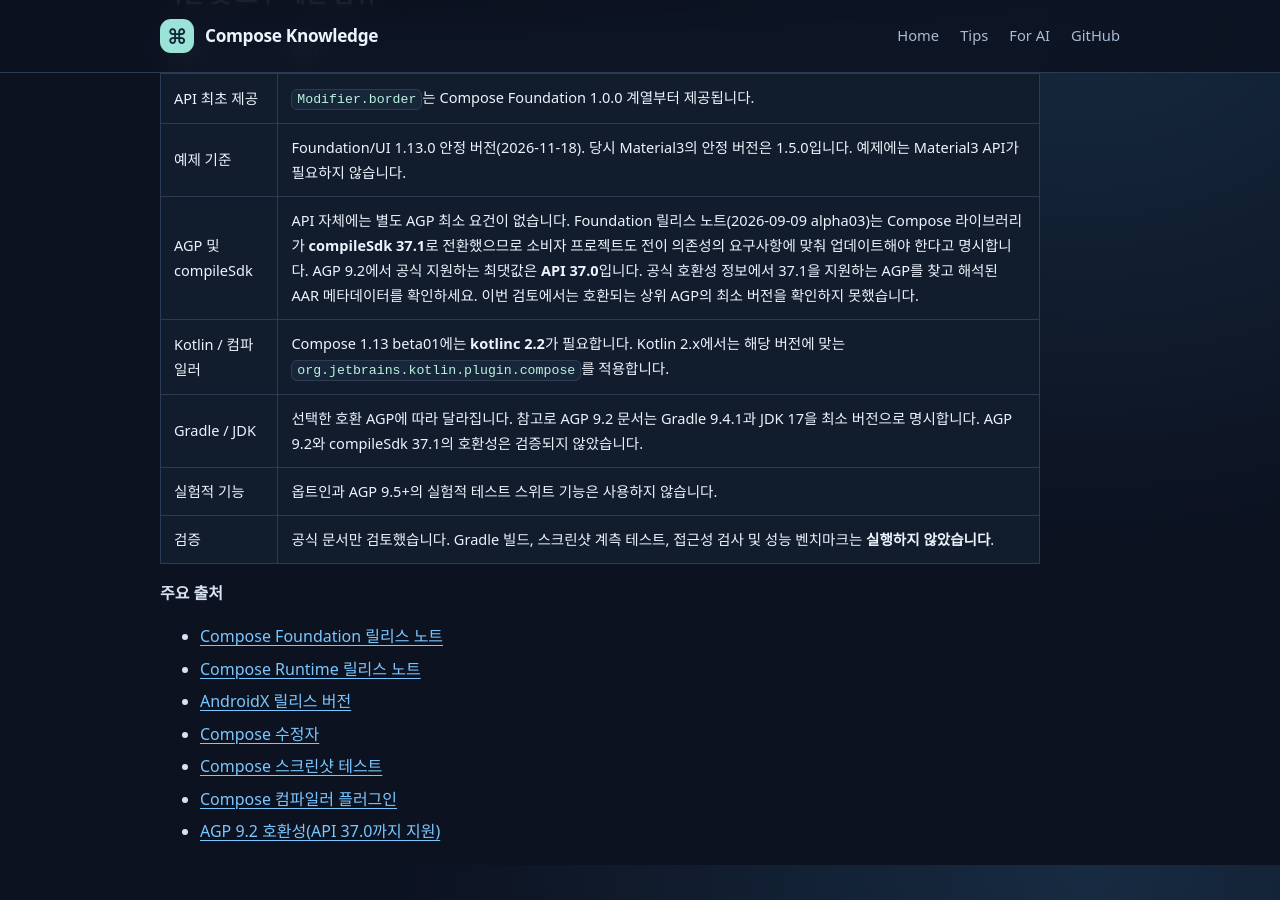
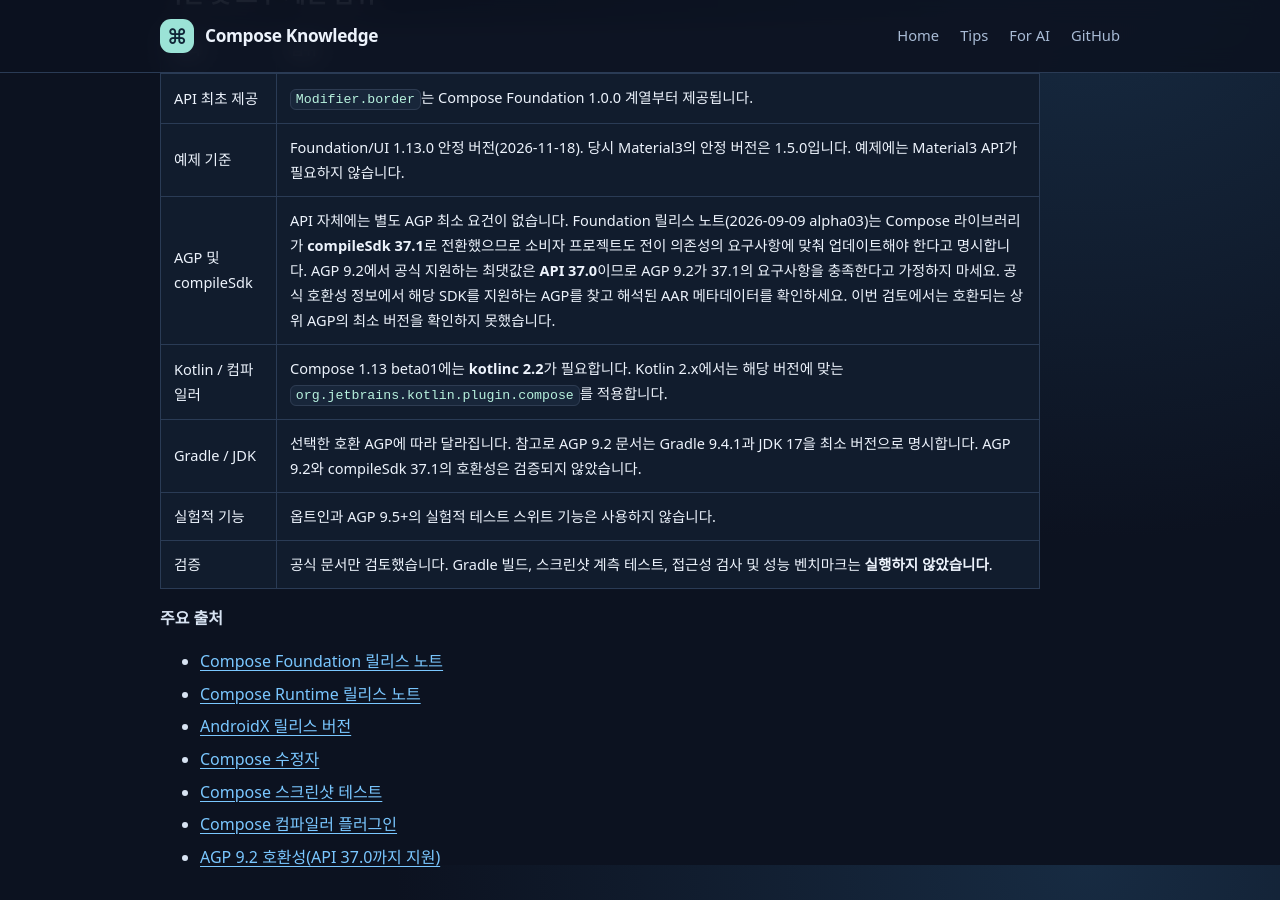
Before and after one commit to seungwan-woo/compose-knowledge, a Jekyll site: the page built from docs/tips/ko/2026-11-23.md, in a window 1280 px wide and 900 px high, scrolled down 2735 px. Built offline with Jekyll 4.4.1, drawn with Linux system fonts in a browser that asks for light colours.

Commit message:
docs(tips): clarify two Korean review notes

```diff
--- a/docs/tips/ko/2026-11-23.md
+++ b/docs/tips/ko/2026-11-23.md
@@ -73,7 +73,7 @@ fun BorderRegressionSamples() {
 | --- | --- |
 | API 최초 제공 | `Modifier.border`는 Compose Foundation 1.0.0 계열부터 제공됩니다. |
 | 예제 기준 | Foundation/UI 1.13.0 안정 버전(2026-11-18). 당시 Material3의 안정 버전은 1.5.0입니다. 예제에는 Material3 API가 필요하지 않습니다. |
-| AGP 및 compileSdk | API 자체에는 별도 AGP 최소 요건이 없습니다. Foundation 릴리스 노트(2026-09-09 alpha03)는 Compose 라이브러리가 **compileSdk 37.1**로 전환했으므로 소비자 프로젝트도 전이 의존성의 요구사항에 맞춰 업데이트해야 한다고 명시합니다. AGP 9.2에서 공식 지원하는 최댓값은 **API 37.0**입니다. 공식 호환성 정보에서 37.1을 지원하는 AGP를 찾고 해석된 AAR 메타데이터를 확인하세요. 이번 검토에서는 호환되는 상위 AGP의 최소 버전을 확인하지 못했습니다. |
+| AGP 및 compileSdk | API 자체에는 별도 AGP 최소 요건이 없습니다. Foundation 릴리스 노트(2026-09-09 alpha03)는 Compose 라이브러리가 **compileSdk 37.1**로 전환했으므로 소비자 프로젝트도 전이 의존성의 요구사항에 맞춰 업데이트해야 한다고 명시합니다. AGP 9.2에서 공식 지원하는 최댓값은 **API 37.0**이므로 AGP 9.2가 37.1의 요구사항을 충족한다고 가정하지 마세요. 공식 호환성 정보에서 해당 SDK를 지원하는 AGP를 찾고 해석된 AAR 메타데이터를 확인하세요. 이번 검토에서는 호환되는 상위 AGP의 최소 버전을 확인하지 못했습니다. |
 | Kotlin / 컴파일러 | Compose 1.13 beta01에는 **kotlinc 2.2**가 필요합니다. Kotlin 2.x에서는 해당 버전에 맞는 `org.jetbrains.kotlin.plugin.compose`를 적용합니다. |
 | Gradle / JDK | 선택한 호환 AGP에 따라 달라집니다. 참고로 AGP 9.2 문서는 Gradle 9.4.1과 JDK 17을 최소 버전으로 명시합니다. AGP 9.2와 compileSdk 37.1의 호환성은 검증되지 않았습니다. |
 | 실험적 기능 | 옵트인과 AGP 9.5+의 실험적 테스트 스위트 기능은 사용하지 않습니다. |
```
Also changed, not shown: docs/tips/ko/2026-11-21.md (+1 -1 lines).
